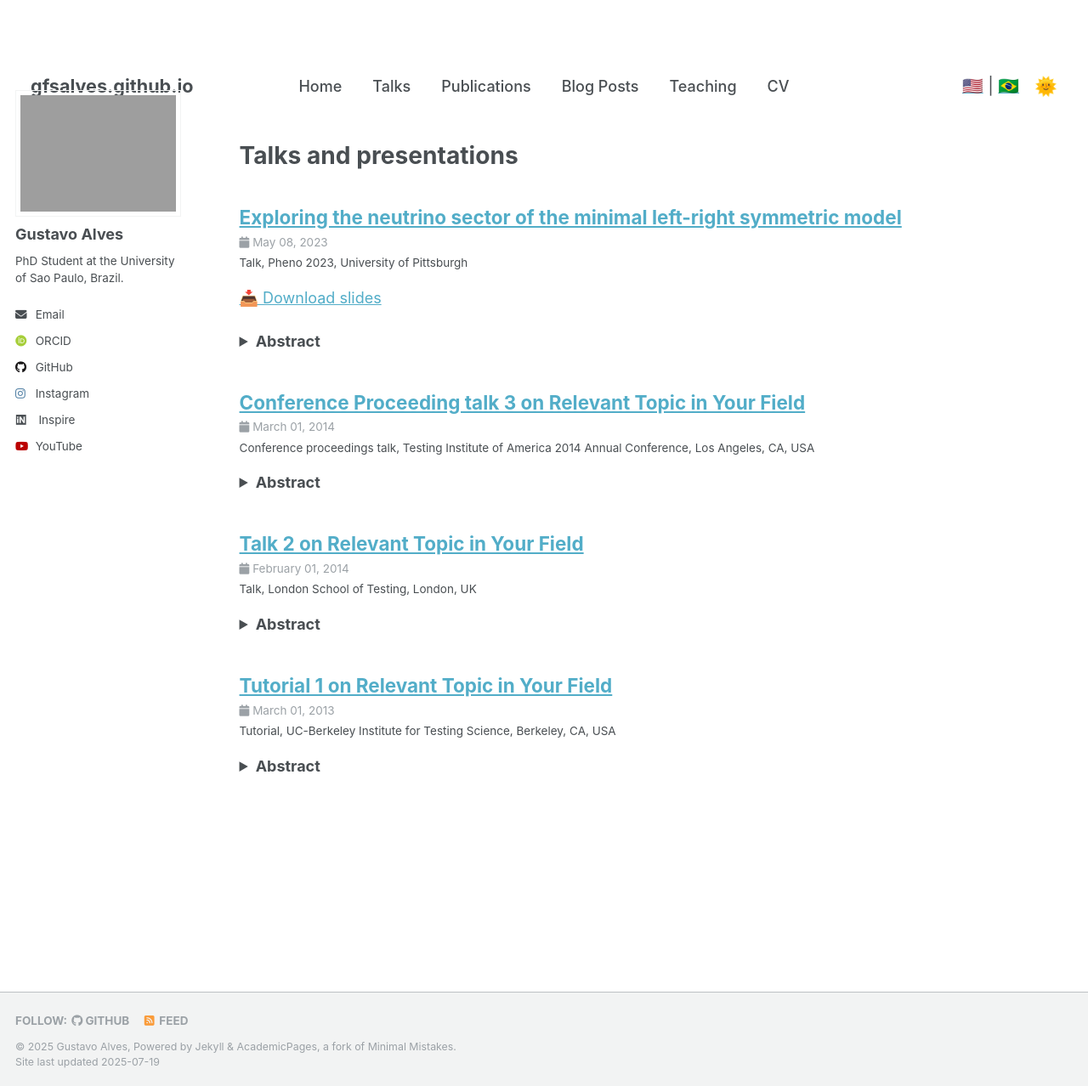
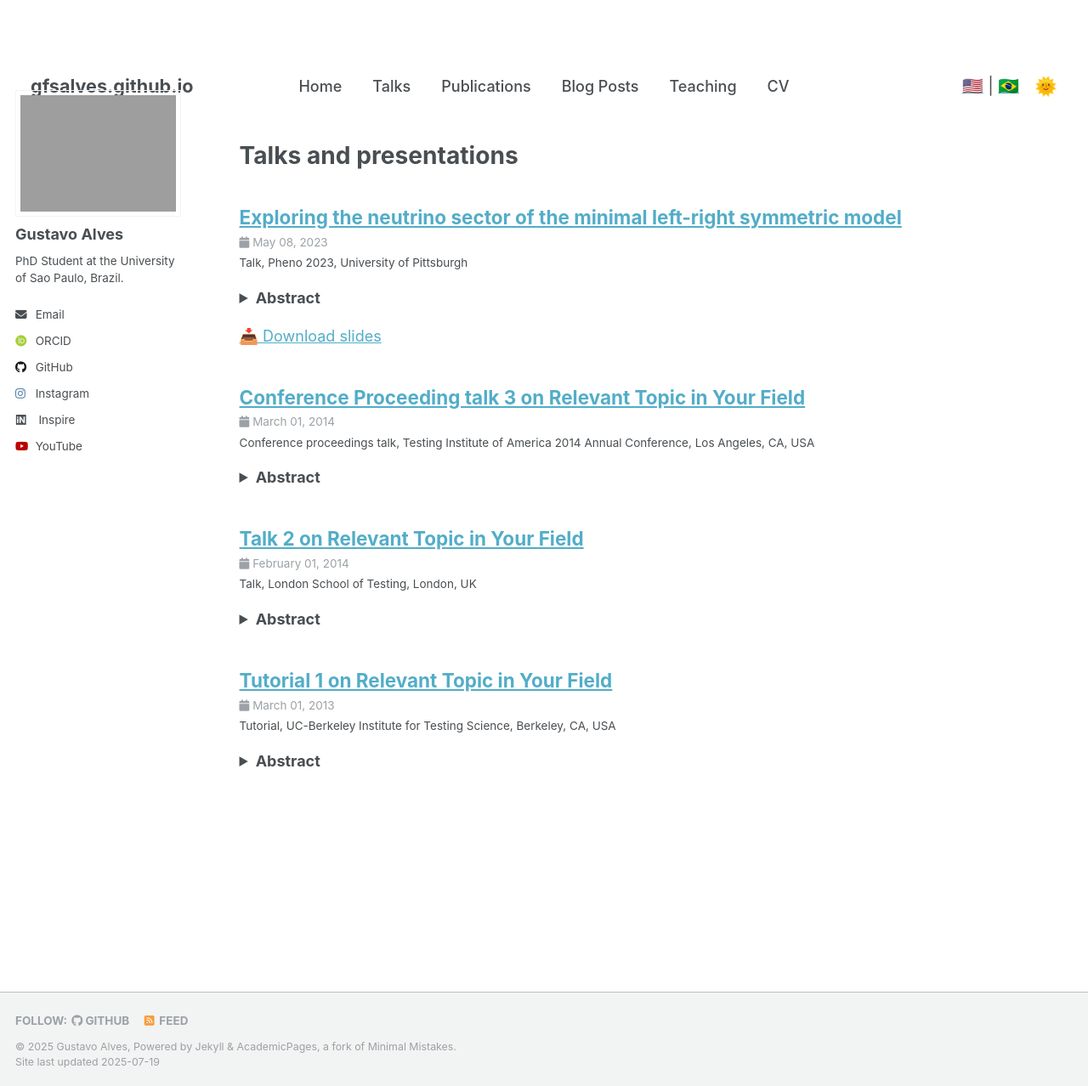
Before and after one commit to gfsalves/gfsalves.github.io, a Jekyll site: the page built from _pages/en/talks.html, in a window 1280 px wide and 1278 px high. Shown: the whole window at 85% size. Built offline with Jekyll 4.4.1, drawn with Linux system fonts in a browser that asks for light colours; some web fonts are replaced; a script that is not in the unit is left out.

Commit message:
change talks layout

```diff
--- a/_includes/archive-single-talk.html
+++ b/_includes/archive-single-talk.html
@@ -99,10 +99,6 @@
       </p>
     {% endif %}
 
-    {% if post.slidesurl %}
-      <p><a href="{{ post.slidesurl }}" target="_blank">📥 Download slides</a></p>
-    {% endif %}
-
     {% if post.excerpt %}
       <details>
         <summary><strong>Abstract</strong></summary>
@@ -110,4 +106,8 @@
       </details>
     {% endif %}
   </article>
+
+    {% if post.slidesurl %}
+      <p><a href="{{ post.slidesurl }}" target="_blank">📥 Download slides</a></p>
+    {% endif %}
 </div>
```
